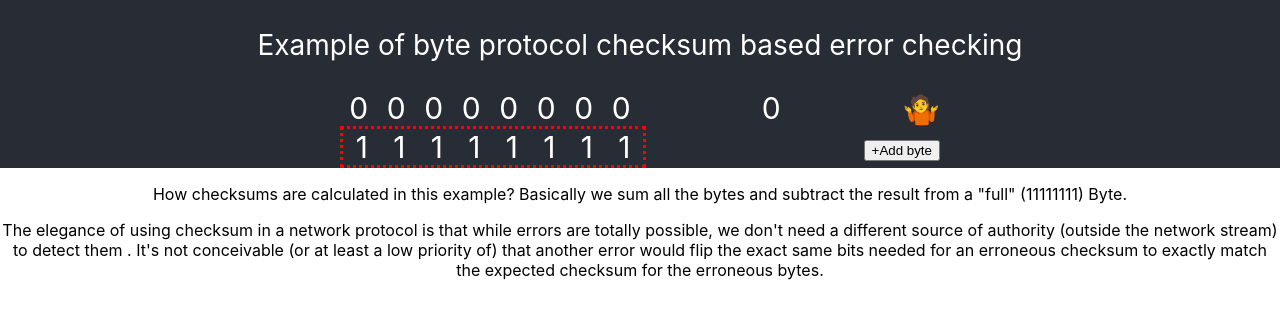
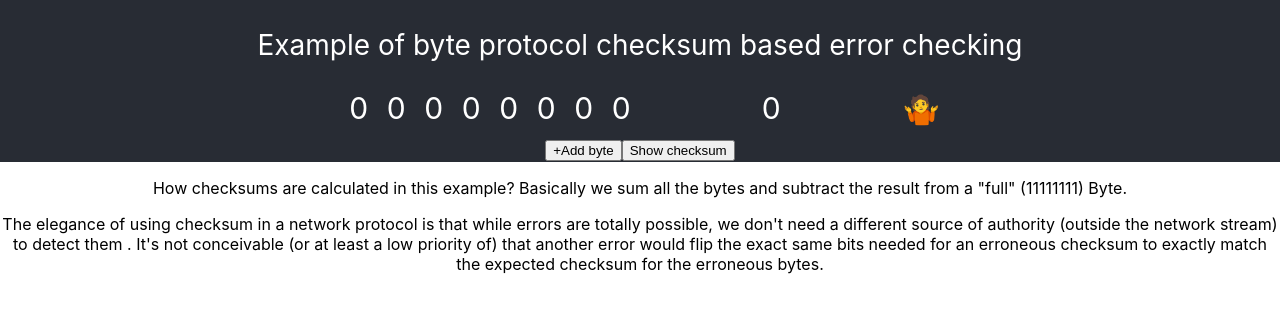
Before and after one commit to alonisser/checksum-app, a React (Create React App) app: page / in a window 1280 px wide. Shown: the top 318 px of the page. Built offline with nearby package versions, Linux system fonts and the light colour scheme.

Commit message:
fix display/hide of checksum

```diff
--- a/src/App.css
+++ b/src/App.css
@@ -64,6 +64,7 @@
 }
 
 .checksumRow {
+  margin-top: 1em;
   border-style: dotted;
   border-color: red;
 }
--- a/src/components/cellsGrid.js
+++ b/src/components/cellsGrid.js
@@ -8,15 +8,16 @@ class CellsGrid extends Component {
     constructor(props) {
         super(props);
         const initialRows = [[0, 0, 0, 0, 0, 0, 0, 0]];
-        this.state = {rows: initialRows, checksum:createBinaryArrayChecksum(initialRows)};
+        this.state = {rows: initialRows, checksum: createBinaryArrayChecksum(initialRows), showChecksum: false};
         this.onUpdate = this.onUpdate.bind(this)
         this.addRow = this.addRow.bind(this)
+        this.toggleChecksumDisplay = this.toggleChecksumDisplay.bind(this)
     }
 
     addRow() {
         const currentRows = [...this.state.rows];
         currentRows.push([0, 0, 0, 0, 0, 0, 0, 0]);
-        this.setState({rows: currentRows, checksum:createBinaryArrayChecksum(currentRows)});
+        this.setState({rows: currentRows, checksum: createBinaryArrayChecksum(currentRows)});
     }
 
 
@@ -28,7 +29,11 @@ class CellsGrid extends Component {
     onUpdate(rowIdx, byte) {
         const currentRows = [...this.state.rows];
         currentRows[rowIdx] = byte
-        this.setState({rows: currentRows, checksum:createBinaryArrayChecksum(currentRows)})
+        this.setState({rows: currentRows, checksum: createBinaryArrayChecksum(currentRows)})
+    }
+
+    toggleChecksumDisplay() {
+        this.setState({showChecksum: !this.state.showChecksum})
     }
 
     render() {
@@ -43,11 +48,15 @@ class CellsGrid extends Component {
                             <ResultCell values={row} type="asciiChar"/>
                         </div>
                     })}
-                    {this.state.checksum && <div className="fullRow flex">
-                        <CellRow isChecksum={true} cells={this.state.checksum} active={false}  />
-                        <ControlPlane onAddRow={this.addRow} />
+                    {this.state.checksum && this.state.showChecksum && <div className="fullRow flex">
+                        <CellRow isChecksum={true} cells={this.state.checksum} active={false}/>
 
                     </div>
+                    }
+                    {
+                        <ControlPlane showChecksum={this.state.showChecksum} onAddRow={this.addRow}
+                                      toggleChecksumDisplay={this.toggleChecksumDisplay}/>
+
                     }
                 </div>
 
--- a/src/components/controlPlane.js
+++ b/src/components/controlPlane.js
@@ -5,6 +5,10 @@ function ControlPlane(props) {
     return (
         <div className="controlPlane">
             <button onClick={props.onAddRow}>+Add byte</button>
+            {!props.showChecksum && <button onClick={props.toggleChecksumDisplay}>Show checksum</button>}
+            {props.showChecksum && <button onClick={props.toggleChecksumDisplay}>Hide checksum</button>}
+
+
         </div>
     )
 
```
